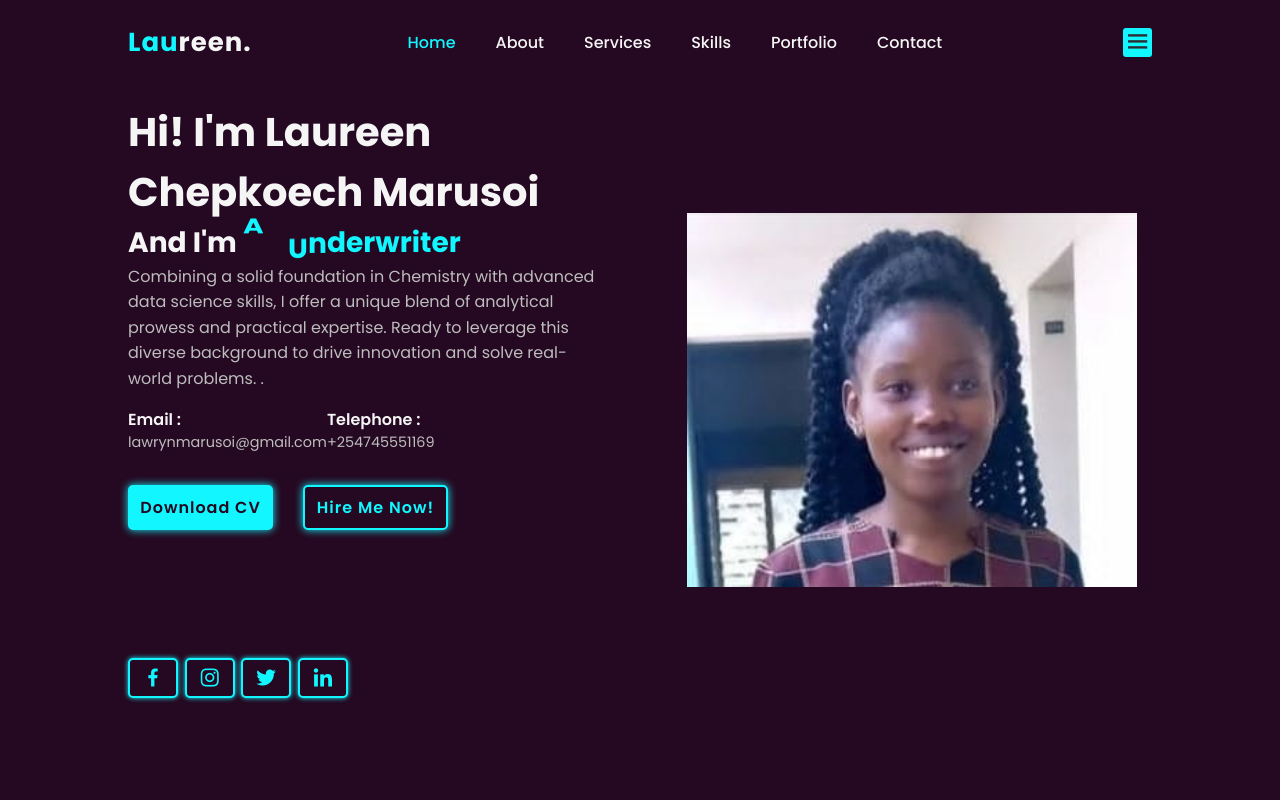
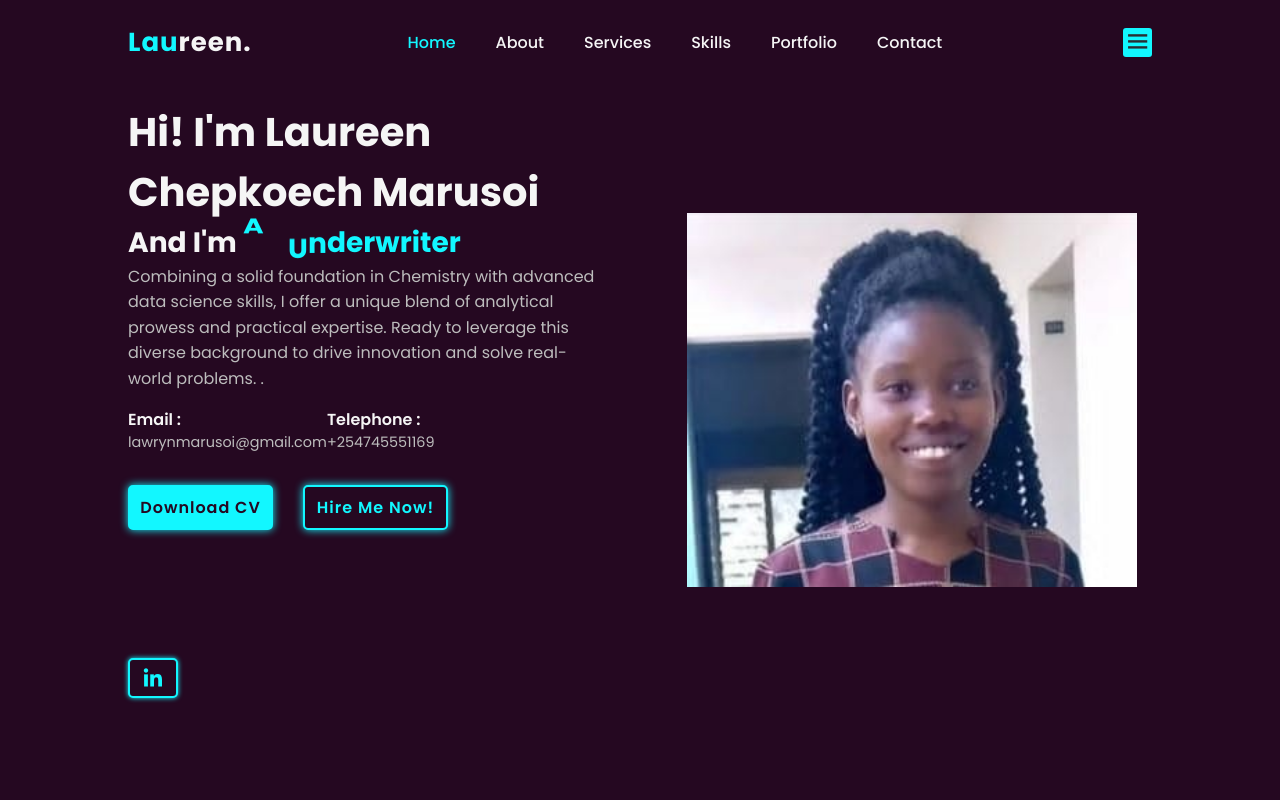
Before and after one commit to Lawrync/Lau_chep, a website: page index.html in a window 1280 px wide. Shown: the top 800 px of the page. Drawn offline with nearby package versions, Linux system fonts and the light colour scheme.

Commit message:
second commit

```diff
--- a/index.html
+++ b/index.html
@@ -51,16 +51,14 @@
                  <a href="mailto:lawrynmarusoi@gmail.com" class="btn">Hire Me Now!</a>
                 </div>
                 <div class="social-icons">
-                    <a href="https://www.facebook.com/martin.dudi.355?mibextid=ZbWKwL"><i class="bx bxl-facebook"></i></a>
-                    <a href="https://www.instagram.com/dudimath?utm_source=qr&r=nametag"><i class="bx bxl-instagram"></i></a>
-                    <a href="https://twitter.com/ActuaryDudi?t=3wN55pPaUEFvS1EaIZBqNg&s=09"><i class="bx bxl-twitter"></i></a>
-                    <a href="https://www.linkedin.com/in/dudi?lipi=urn%3Ali%3Apage%3Ad_flagship3_profile_view_base_contact_details%3Ba0pZQbcKSZ6PbEJg8mzh4g%3D%3D"><i class="bx bxl-linkedin"></i></a>
+                    <a href="https://www.linkedin.com/in/laureen-marusoi-0b1443226/?lipi=urn%3Ali%3Apage%3Ad_flagship3_profile_view_base_contact_details%3Ba0pZQbcKSZ6PbEJg8mzh4g%3D%3D"><i class="bx bxl-linkedin"></i></a>
                 </div>
     </div>
     <div class="home-image scroll-scale">
         <div class="img-box">
             <img src="images/lauu.jpg" alt="">
         </div>
+
      <div class="liquid-shape">
         <svg viewBox="0 0 500 500" xmlns="http://www.w3.org/2000/svg" xmlns:xlink="http://www.w3.org/1999/xlink" width="100%" id="blobSvg">
             <path fill="#12f7ff">
```
